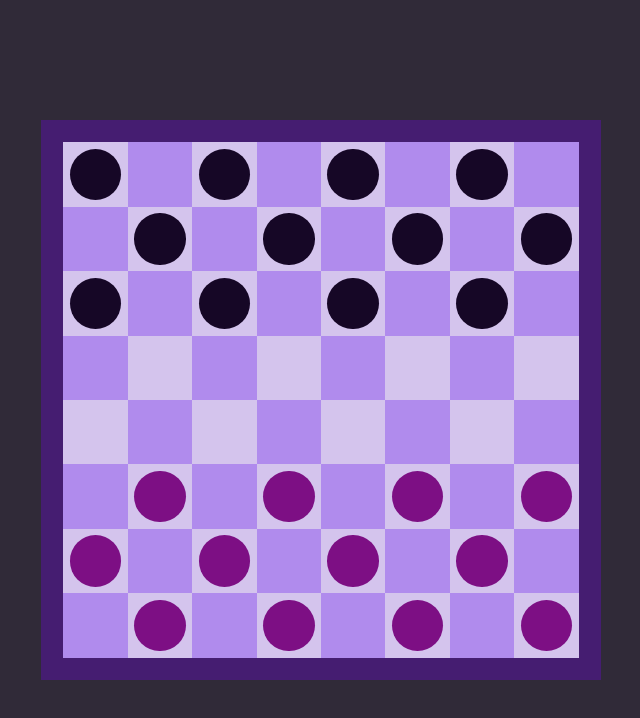
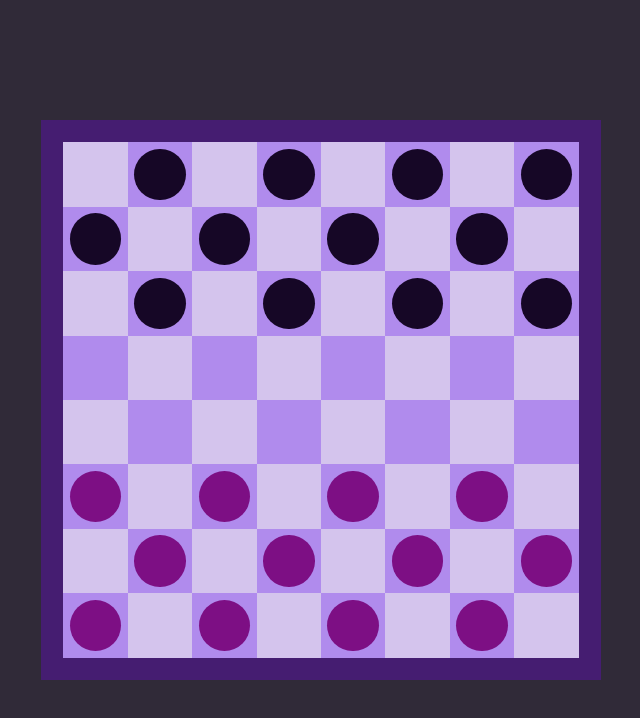
Before and after one commit to olhasliusar/checkers-float, a plain HTML site: page index.html in a window 1280 px wide. Shown: the whole page, without its empty margins (319-959 px from the left). Drawn offline with Linux system fonts and the light colour scheme.

Commit message:
checkers

```diff
--- a/css/style.css
+++ b/css/style.css
@@ -57,12 +57,12 @@ body{
 .ba-square:nth-child(n+57):nth-child(-n+64):nth-child(even){
 	background: #D4C4ED;
 }
-.ba-square:nth-child(-n+8):nth-child(odd):before,
-.ba-square:nth-child(n+9):nth-child(-n+16):nth-child(even):before,
-.ba-square:nth-child(n+17):nth-child(-n+24):nth-child(odd):before,
-.ba-square:nth-child(n+41):nth-child(-n+48):nth-child(even):before,
-.ba-square:nth-child(n+49):nth-child(-n+56):nth-child(odd):before,
-.ba-square:nth-child(n+57):nth-child(-n+64):nth-child(even):before{
+.ba-square:nth-child(-n+8):nth-child(even):before,
+.ba-square:nth-child(n+9):nth-child(-n+16):nth-child(odd):before,
+.ba-square:nth-child(n+17):nth-child(-n+24):nth-child(even):before,
+.ba-square:nth-child(n+41):nth-child(-n+48):nth-child(odd):before,
+.ba-square:nth-child(n+49):nth-child(-n+56):nth-child(even):before,
+.ba-square:nth-child(n+57):nth-child(-n+64):nth-child(odd):before{
 	content: '';
 	position: absolute;
 	width: 10%;
@@ -71,14 +71,14 @@ body{
 	-webkit-border-radius: 50%;
 			border-radius: 50%;
 }
-.ba-square:nth-child(-n+8):nth-child(odd):before,
-.ba-square:nth-child(n+9):nth-child(-n+16):nth-child(even):before,
-.ba-square:nth-child(n+17):nth-child(-n+24):nth-child(odd):before{
+.ba-square:nth-child(-n+8):nth-child(even):before,
+.ba-square:nth-child(n+9):nth-child(-n+16):nth-child(odd):before,
+.ba-square:nth-child(n+17):nth-child(-n+24):nth-child(even):before{
 	background: #160726;
 }
-.ba-square:nth-child(n+41):nth-child(-n+48):nth-child(even):before,
-.ba-square:nth-child(n+49):nth-child(-n+56):nth-child(odd):before,
-.ba-square:nth-child(n+57):nth-child(-n+64):nth-child(even):before{
+.ba-square:nth-child(n+41):nth-child(-n+48):nth-child(odd):before,
+.ba-square:nth-child(n+49):nth-child(-n+56):nth-child(even):before,
+.ba-square:nth-child(n+57):nth-child(-n+64):nth-child(odd):before{
 	background: #7D0F84;
 }
 .ba-square:nth-child(-n+8):nth-child(odd):hover:before,
```
